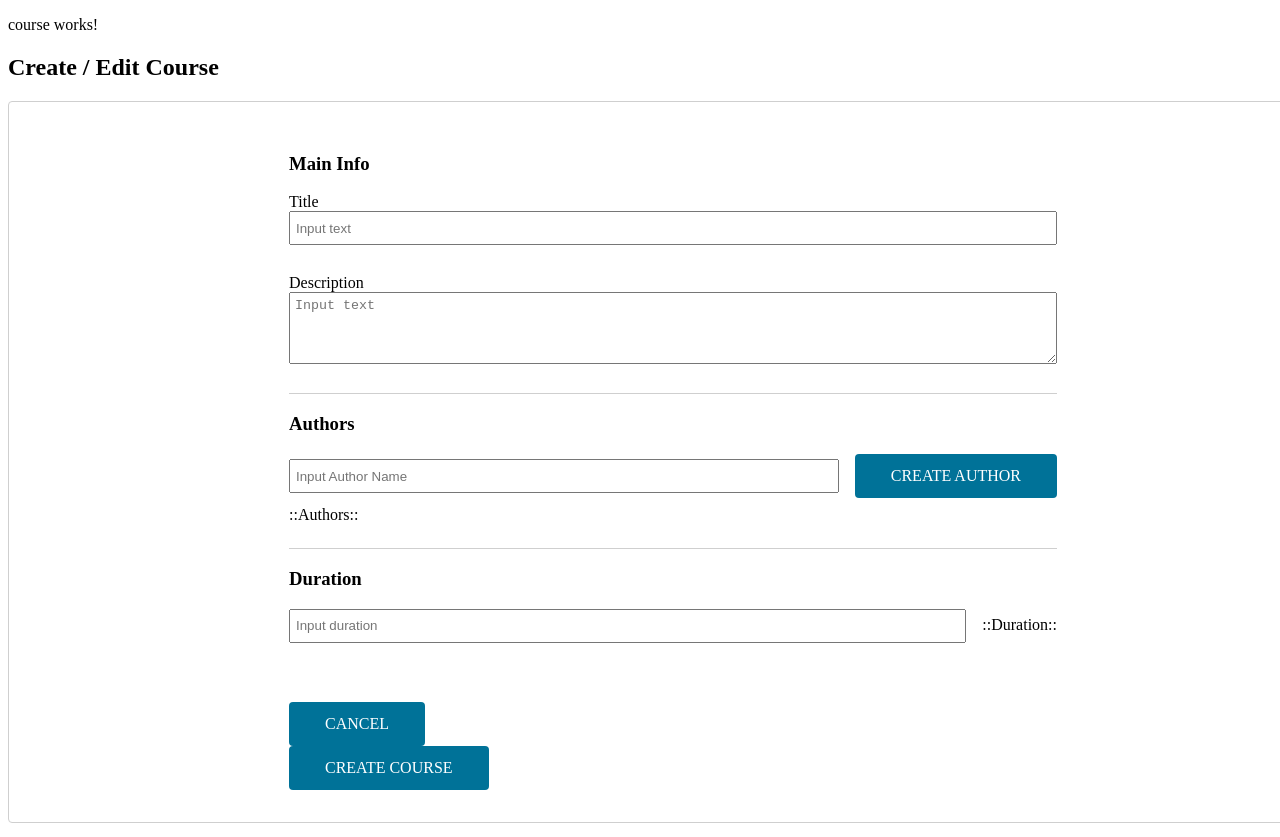
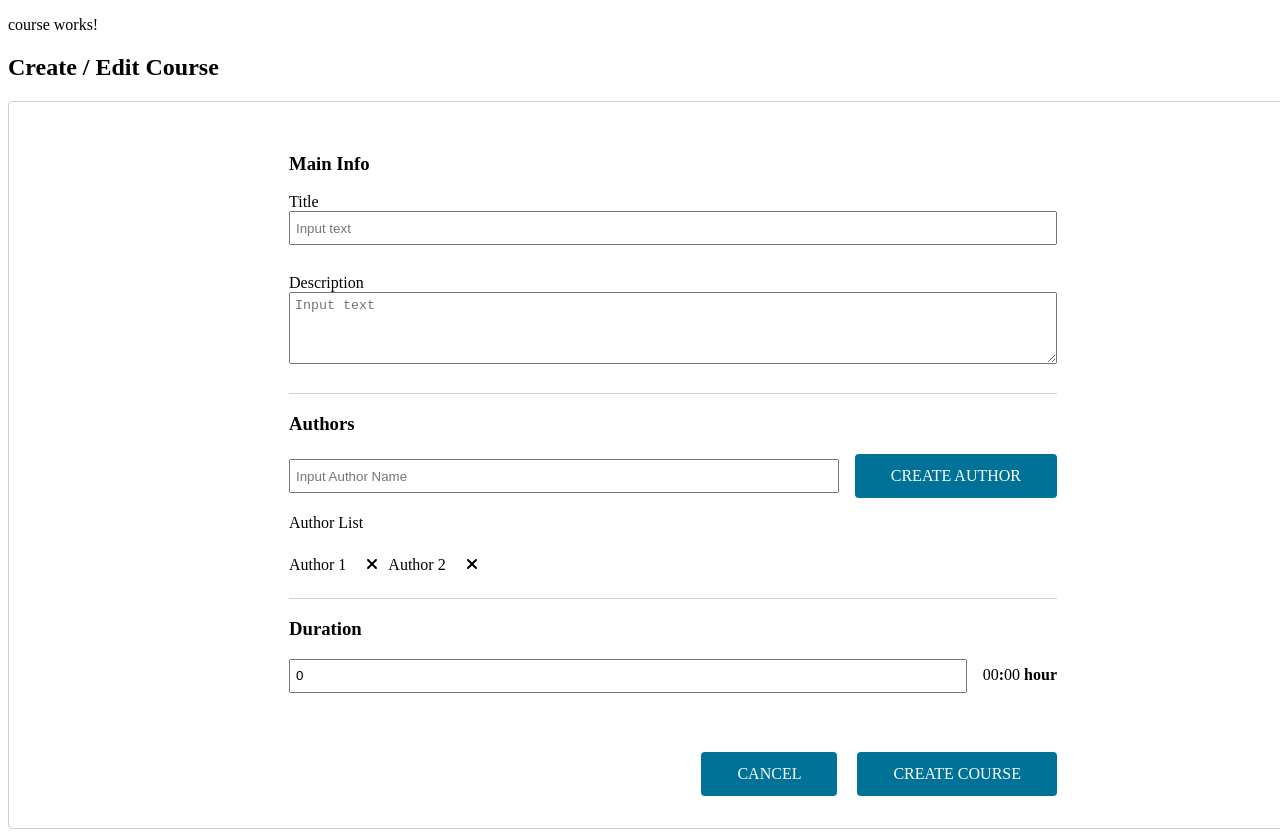
Before and after one commit to Applewhz/Angular-Module, an Angular app in the folder courses-app/: page / in a window 1280 px wide. Shown: the top 837 px of the page. Built offline with nearby package versions, Linux system fonts and the light colour scheme.

Commit message:
module 3 task 4 completed

```diff
--- a/courses-app/src/app/shared/components/button/button.component.html
+++ b/courses-app/src/app/shared/components/button/button.component.html
@@ -1,6 +1,11 @@
-<div class="app-button" (click)='onClick()'>
+<div *ngIf="!showCancelIcon" class="app-button" (click)='onClick()' >
   <!-- Replace the text below with your code -->
   <fa-icon *ngIf="showDeleteIcon" [icon]='delete'></fa-icon>
   <fa-icon *ngIf="showEditIcon" [icon]='edit'></fa-icon>
+  <!-- <fa-icon *ngIf="showCancelIcon" [icon]='cancel'></fa-icon> -->
   {{text}}
 </div>
+
+<div *ngIf="showCancelIcon" class="app-button-cancel" (click)='onClick()'>
+  <fa-icon [icon]='cancel'></fa-icon>
+</div>
--- a/courses-app/src/app/shared/components/button/button.component.scss
+++ b/courses-app/src/app/shared/components/button/button.component.scss
@@ -20,4 +20,8 @@
     &__single-icon {
         padding: 13px;
     }
+
+    &-cancel {
+        background: none;
+    }
 }
--- a/courses-app/src/app/shared/components/button/button.component.ts
+++ b/courses-app/src/app/shared/components/button/button.component.ts
@@ -1,6 +1,6 @@
 import { Component, EventEmitter, Input, OnInit, Output } from '@angular/core';
 import { FaIconLibrary } from '@fortawesome/angular-fontawesome';
-import { fas, faTrashCan, faPencil } from '@fortawesome/free-solid-svg-icons';
+import { fas, faTrashCan, faPencil, faXmark } from '@fortawesome/free-solid-svg-icons';
 
 @Component({
   selector: 'app-button',
@@ -11,9 +11,11 @@ export class ButtonComponent implements OnInit{
   @Input() text?: string;
   @Input() showDeleteIcon?: boolean;
   @Input() showEditIcon?: boolean;
+  @Input() showCancelIcon?: boolean;
   @Output() btnClick = new EventEmitter()
   delete = faTrashCan
   edit = faPencil
+  cancel = faXmark
   constructor(library: FaIconLibrary) {
     library.addIconPacks(fas);
   }
--- a/courses-app/src/app/shared/components/course-form/course-form.component.html
+++ b/courses-app/src/app/shared/components/course-form/course-form.component.html
@@ -33,7 +33,14 @@
           cols="5"
           required
           formControlName="description"
+          [ngClass]="{'is-invalid': show && courseFormControl['description'].invalid && (courseFormControl['description'].dirty || courseFormControl['description'].touched) }"
         ></textarea>
+        <span
+          class="invalid-feedback"
+          [hidden]="!show"
+          *ngIf="courseFormControl['description'].invalid && (courseFormControl['description'].dirty || courseFormControl['description'].touched)">
+          Description is required
+        </span>
       </div>
       <div class="separator"></div>
       <h3>Authors</h3>
@@ -47,8 +54,16 @@
           />
           <app-button text="create author"></app-button>
         </div>
+        <p>Author List</p>
         <div class="course__authors">
-          ::Authors::
+          <div *ngFor="let author of courseCreateEditForm.value.authors; let i=index">
+            <div class="course__authors-item">
+              {{ author }}
+              <div class="course__authors-item-cancel">
+                <app-button [showCancelIcon]="true" (btnClick)="onCancelAuthor()"></app-button>
+              </div>
+            </div>
+          </div>
         </div>
       </div>
       <div class="separator"></div>
@@ -62,16 +77,29 @@
             placeholder="Input duration"
             required
             formControlName="duration"
+            [ngClass]="{'is-invalid': show && courseFormControl['duration'].invalid && (courseFormControl['duration'].dirty || courseFormControl['duration'].touched) }"
           />
           <div class="course__duration">
-            ::Duration::
+            {{getHours(courseCreateEditForm.value.duration)}}<b>:</b>{{getMinutes(courseCreateEditForm.value.duration)}}
+              <b *ngIf='getHours(courseCreateEditForm.value.duration) > 1'>hours</b>
+              <b *ngIf='getHours(courseCreateEditForm.value.duration) < 1 || getHours(courseCreateEditForm.value.duration) == 1'>hour</b>
           </div>
         </div>
+        <span
+          class="invalid-feedback"
+          [hidden]="!show"
+          *ngIf="courseFormControl['duration'].invalid && (courseFormControl['duration'].dirty || courseFormControl['duration'].touched)">
+          Duration is required
+        </span>
       </div>
       <div class="form__action">
+        <div class="form__action-button">
           <app-button text="cancel" (btnClick)="onCancel()"></app-button>
+        </div>
+        <div class="form__action-button">
           <app-button text="create course" (btnClick)="show = true ; onSubmit(courseCreateEditForm.value)"></app-button>
         </div>
       </div>
     </div>
+  </div>
 </form>
--- a/courses-app/src/app/shared/components/course-form/course-form.component.scss
+++ b/courses-app/src/app/shared/components/course-form/course-form.component.scss
@@ -27,6 +27,12 @@
 
     &-item {
       margin-right: 10px;
+      display: flex;
+      flex-direction: row;
+
+      &-cancel {
+        margin-left: 20px;
+      }
     }
   }
 
@@ -48,4 +54,22 @@
       margin-bottom: 5px;
     }
   }
+
+  &__action {
+    display: flex;
+    flex-direction: row;
+    justify-content: end;
+
+    &-button {
+      margin-left: 20px;
+    }
+  }
 }
+
+.invalid-feedback {
+  color: red;
+}
+
+.is-invalid {
+  border: red 2px solid;
+}
--- a/courses-app/src/app/shared/components/course-form/course-form.component.ts
+++ b/courses-app/src/app/shared/components/course-form/course-form.component.ts
@@ -1,5 +1,6 @@
 import { Component } from '@angular/core';
 import {
+  FormArray,
   FormBuilder, Validators
 } from '@angular/forms';
 import { FaIconLibrary } from '@fortawesome/angular-fontawesome';
@@ -20,14 +21,23 @@ export class CourseFormComponent {
     this.courseForm = this.fb.group({
       title: ['', [Validators.required, Validators.minLength(10)]],
       description: ['', [Validators.required, Validators.minLength(10)]],
-      authors: [''],
-      duration: ['', [Validators.required, Validators.min(0)]],
+      authors: this.fb.array(['Author 1', 'Author 2']),
+      duration: [0, [Validators.required, Validators.min(0)]],
     })
   }
 
+  // ngOnInit() {
+  //   this.courseForm = this.fb.group({
+  //     title: ['', [Validators.required, Validators.minLength(10)]],
+  //     description: ['', [Validators.required, Validators.minLength(10)]],
+  //     authors: this.fb.array(['Author 1', 'Author 2']),
+  //     duration: ['', [Validators.required, Validators.min(0)]],
+  //   })
+  // }
   onSubmit(value:any) {
     // this.submitted = true
-    console.log('here', this.show)
+    // console.log('here', this.show)
+    // console.log('here',this.authorsArray.get('authors'))
     console.log(value)
   }
 
@@ -35,7 +45,27 @@ export class CourseFormComponent {
     console.log('GO BACK')
   }
 
+  onCancelAuthor() {
+    console.log('Delete author?')
+  }
+
+  getHours = (duration: number) => {
+    const value =  duration / 60
+    if(value < 10){
+      return '0' + Math.floor(value)
+    }
+    return Math.floor(value)
+  }
+  getMinutes = (duration: number) => {
+    const value =  duration % 60
+    if(value < 10){
+      return '0' + Math.floor(value)
+    }
+    return Math.floor(value)
+  }
+
   get courseFormControl() {
     return this.courseForm.controls;
   }
+
 }
```
Lines whose indentation alone changed are shown as unchanged.
